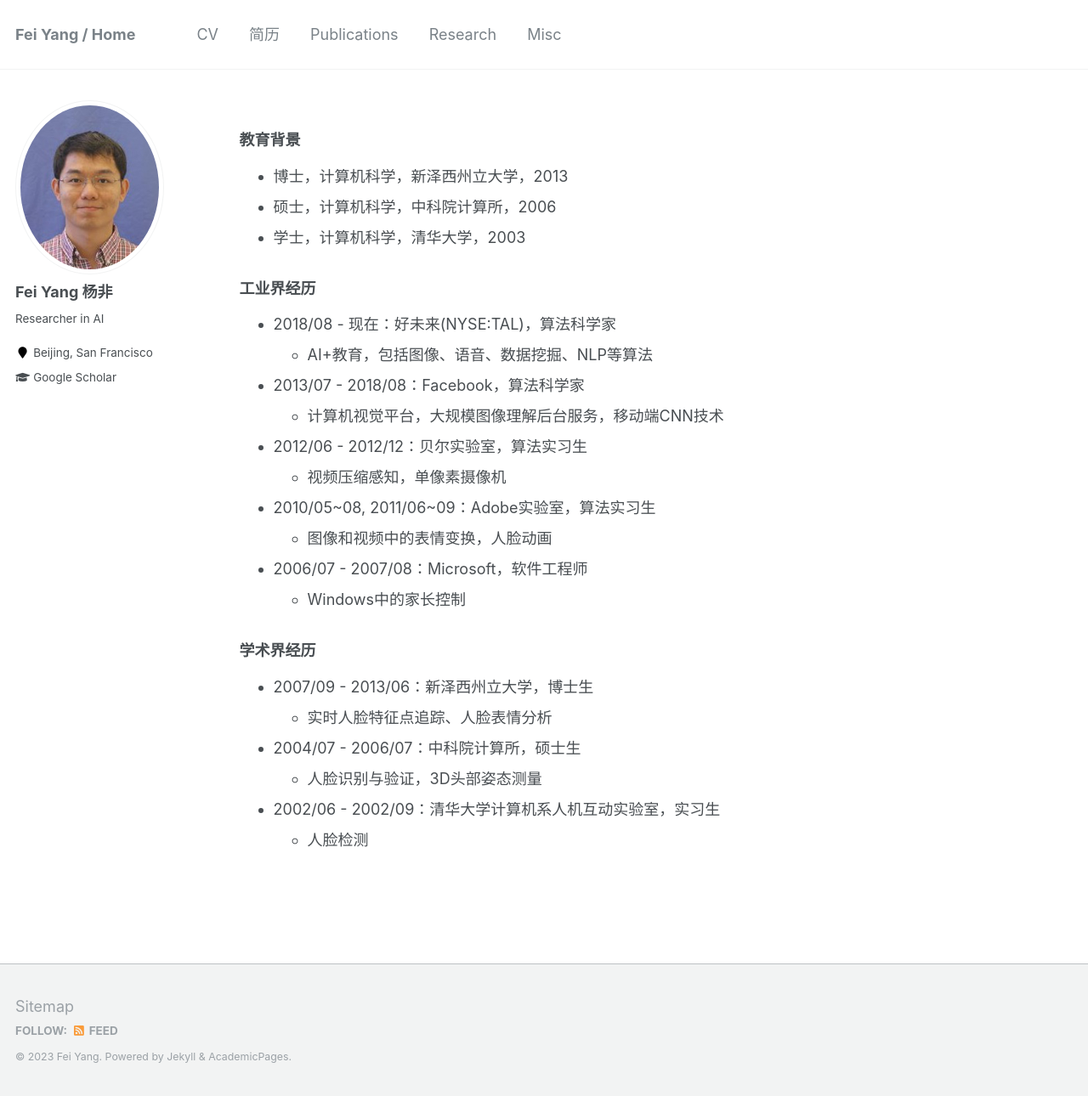
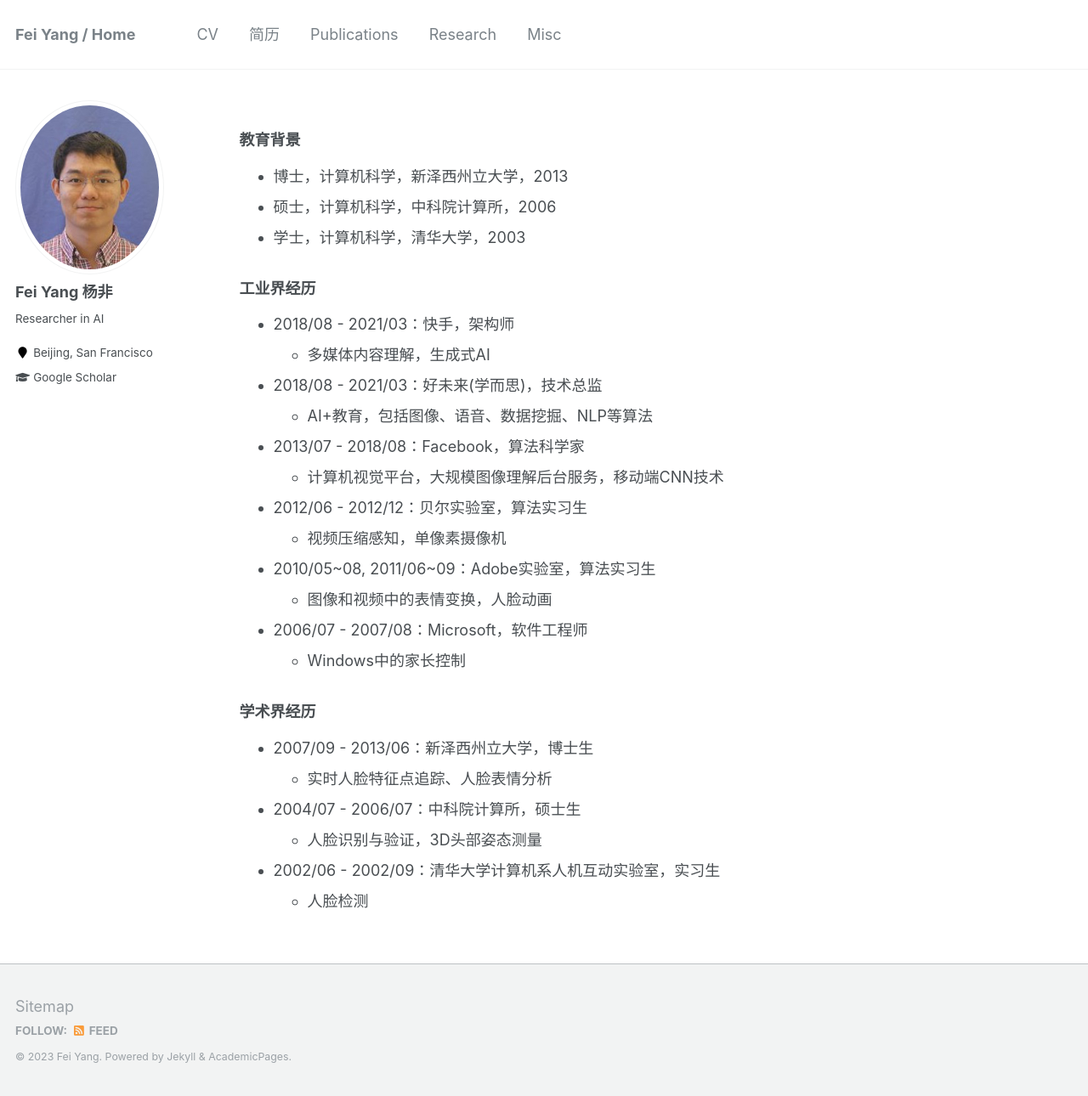
Before and after one commit to yfalan/yfalan.github.io, a Jekyll site: the page built from _pages/cv_cn.md, in a window 1280 px wide and 1290 px high. Shown: the whole window at 85% size. Built offline with Jekyll 4.4.1, drawn with Linux system fonts in a browser that asks for light colours.

Commit message:
update cn cv

```diff
--- a/_pages/cv_cn.md
+++ b/_pages/cv_cn.md
@@ -17,7 +17,10 @@ author_profile: true
 
 ### 工业界经历
 
-* 2018/08 - 现在：好未来(NYSE:TAL)，算法科学家
+* 2018/08 - 2021/03：快手，架构师
+  * 多媒体内容理解，生成式AI
+
+* 2018/08 - 2021/03：好未来(学而思)，技术总监
   * AI+教育，包括图像、语音、数据挖掘、NLP等算法
 
 * 2013/07 - 2018/08：Facebook，算法科学家
```
